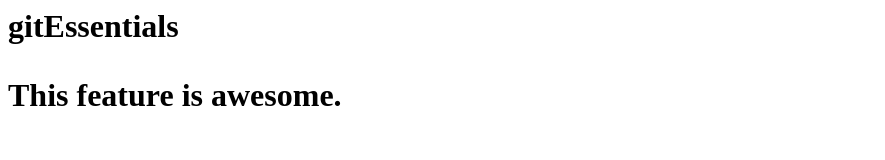
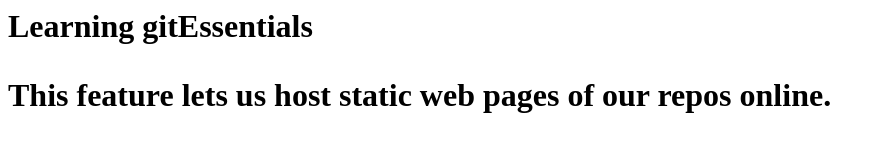
Before and after one commit to anshu7vyas/git-essentials, a plain HTML site: page index.html in a window 1280 px wide. Shown: the whole page, without its empty margins (0-885 px from the left). Drawn offline with Linux system fonts and the light colour scheme.

Commit message:
Update index.html

```diff
--- a/index.html
+++ b/index.html
@@ -1,3 +1,3 @@
-<h1> gitEssentials <h1>
+<h1> Learning gitEssentials <h1>
 
-<p> This feature is awesome. </p>
+<p> This feature lets us host static web pages of our repos online. </p>
```
